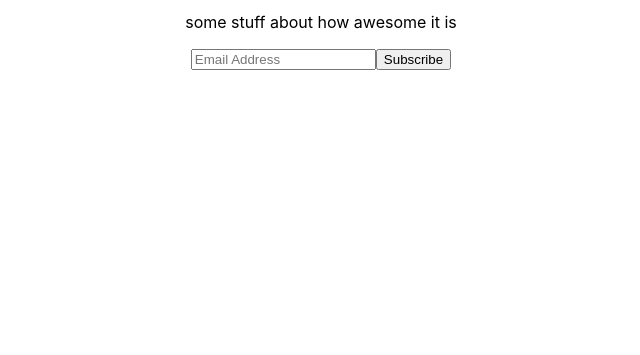
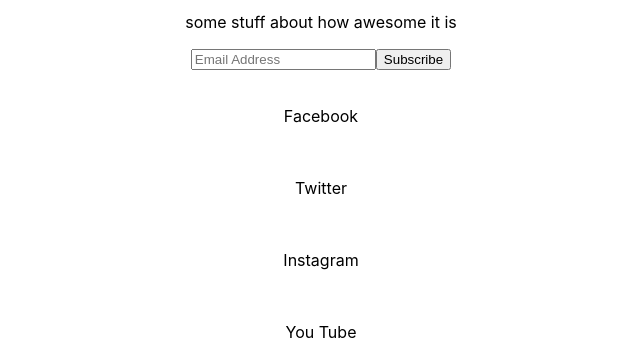
Before and after one commit to nickborbe/amp-client, a React (Create React App) app: page / in a window 1280 px wide. Shown: the part 676-1031 px from the top of the page, without its empty margins (319-959 px from the left). Before the commit the page ends 800 px from the top, so only its background shows below. Built offline with nearby package versions, Linux system fonts and the light colour scheme.

Commit message:
social links

```diff
--- a/src/components/home-page.js
+++ b/src/components/home-page.js
@@ -115,6 +115,23 @@
 
       <footer>
         <div class="column">
+        <div>
+          <img></img>
+          <p>Facebook</p>
+        </div>
+        <div>
+          <img></img>
+          <p>Twitter</p>
+        </div>
+        <div>
+          <img></img>
+          <p>Instagram</p>
+        </div>
+        <div>
+          <img></img>
+          <p>You Tube</p>
+        </div>
+
         </div>
         <div class="column">
         </div>
```
